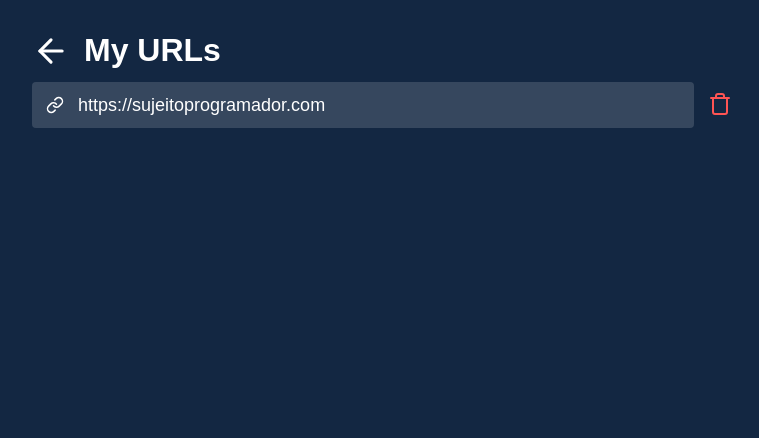
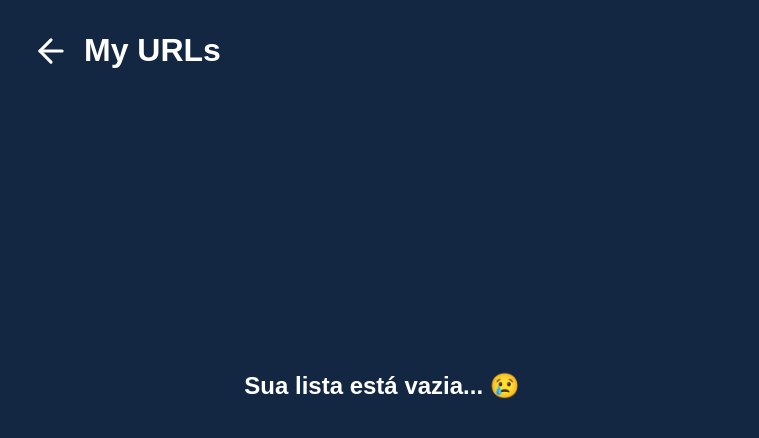
Before and after one commit to WillianKomada/sujeito-link, a React (Create React App) app: page /links in a window 1280 px wide. Shown: the top 438 px of the page, without its empty margins (258-1017 px from the left). Built offline with nearby package versions, Linux system fonts and the light colour scheme.

Commit message:
finishing app

```diff
--- a/src/components/LinkItem/link-item.css
+++ b/src/components/LinkItem/link-item.css
@@ -8,17 +8,17 @@
   display: flex;
   flex-direction: column;
 
-  animation: slideY 1.5s;
+  animation: slideX 1.5s;
 }
 
 /* Animation Modal */
-@keyframes slideY {
+@keyframes slideX {
   from {
-    transform: translateY(20%);
+    transform: translateX(20%);
   }
 
   to {
-    transform: translateY(0);
+    transform: translateX(0);
   }
 }
 
--- a/src/pages/Home/index.js
+++ b/src/pages/Home/index.js
@@ -4,6 +4,7 @@
 import { LinkItem } from "../../components/LinkItem";
 
 import api from "../../services/api";
+import { saveLink } from "../../services/storeLinks";
 
 import "./home.css";
 
@@ -14,12 +15,17 @@
 
   async function handleShortLink() {
     try {
+      setShowModal(false);
+
       const response = await api.post("/shorten", {
         long_url: link,
       });
 
       setDatalinks(response.data);
       setShowModal(true);
+
+      saveLink("@URLShortener", response.data);
+
       setLink("");
     } catch {
       alert("Algo deu errado! Tente novamente!");
--- a/src/pages/Links/index.js
+++ b/src/pages/Links/index.js
@@ -1,9 +1,47 @@
+import { useState, useEffect } from "react";
 import { FiArrowLeft, FiLink, FiTrash } from "react-icons/fi";
 import { Link } from "react-router-dom";
+import { LinkItem } from "../../components/LinkItem";
+
+import { getLinksSave, removeLink } from "../../services/storeLinks";
 
 import "./links.css";
 
 export default function Links() {
+  const [myLinks, setMyLinks] = useState([]);
+  const [dataLinks, setDataLinks] = useState({});
+  const [showModal, setShowModal] = useState(false);
+  const [emptyList, setEmptyList] = useState(false);
+
+  useEffect(() => {
+    async function getLinks() {
+      const result = await getLinksSave("@URLShortener");
+
+      if (result.length === 0) {
+        setEmptyList(true);
+      }
+
+      setMyLinks(result);
+    }
+
+    getLinks();
+  }, []);
+
+  function handleOpenShortenedURL(myLink) {
+    setDataLinks(myLink);
+    setShowModal(true);
+  }
+
+  async function handleDeleteURL(id) {
+    const result = await removeLink(myLinks, id);
+
+    if (result.length === 0) {
+      setEmptyList(true);
+    }
+
+    setMyLinks(result);
+  }
+
   return (
     <div className="container-links">
       <div className="header-links">
@@ -13,16 +51,34 @@
         <h1>My URLs</h1>
       </div>
 
+      {emptyList && (
         <div className="item-links">
-        <button className="link">
+          <h2 className="empty-list">Sua lista está vazia... 😢</h2>
+        </div>
+      )}
+
+      {myLinks.map((myLink) => (
+        <div className="item-links" key={myLink.id}>
+          <button
+            className="link"
+            onClick={() => handleOpenShortenedURL(myLink)}
+          >
             <FiLink size={18} color="#FFF" />
-          https://sujeitoprogramador.com
+            {myLink.long_url}
           </button>
 
-        <button className="link-delete">
+          <button
+            className="link-delete"
+            onClick={() => handleDeleteURL(myLink.id)}
+          >
             <FiTrash size={24} color="#FF5454" />
           </button>
         </div>
+      ))}
+
+      {showModal && (
+        <LinkItem closeModal={() => setShowModal(false)} content={dataLinks} />
+      )}
     </div>
   );
 }
--- a/src/pages/Links/links.css
+++ b/src/pages/Links/links.css
@@ -21,7 +21,7 @@
   display: flex;
   flex-direction: row;
   align-items: center;
-  margin-top: 8px;
+  margin-top: 12px;
 }
 
 .item-links:last-child {
@@ -33,7 +33,7 @@
   width: 100%;
   min-width: 80%;
   border-radius: 4px;
-  height: 46px;
+  height: 56px;
   background-color: rgb(255, 255, 255, 0.15);
   margin-right: 14px;
   display: flex;
@@ -50,6 +50,16 @@
 .link-delete {
   border: 0;
   background: transparent;
+}
+
+.empty-list {
+  width: 100%;
+  height: 600px;
+  text-align: center;
+  color: #fff;
+  display: flex;
+  align-items: center;
+  justify-content: center;
 }
 
 @media (max-width: 715px) {
--- /dev/null
+++ b/src/services/storeLinks.js
@@ -0,0 +1,39 @@
+// Buscar os links salvos.
+
+export async function getLinksSave(key) {
+  const myLinks = await localStorage.getItem(key);
+
+  let linksSaves = JSON.parse(myLinks) || [];
+
+  return linksSaves;
+}
+
+// Salvar um link no localStorage.
+
+export async function saveLink(key, newLink) {
+  let linksStored = await getLinksSave(key);
+
+  // Se já tiver um link salvo com algum ID eu não vou deixar duplicar
+  const hasLink = linksStored.some((link) => link.id === newLink.id);
+
+  if (hasLink) {
+    return;
+  }
+
+  // Adicionar esse novo link na lista...
+  linksStored.push(newLink);
+
+  await localStorage.setItem(key, JSON.stringify(linksStored));
+}
+
+// Deletar algum link salvo.
+
+export async function removeLink(links, id) {
+  let myLinks = links.filter((item) => {
+    return item.id !== id;
+  });
+
+  localStorage.setItem("@URLShortener", JSON.stringify(myLinks));
+
+  return myLinks;
+}
```
Lines whose indentation alone changed are shown as unchanged.
